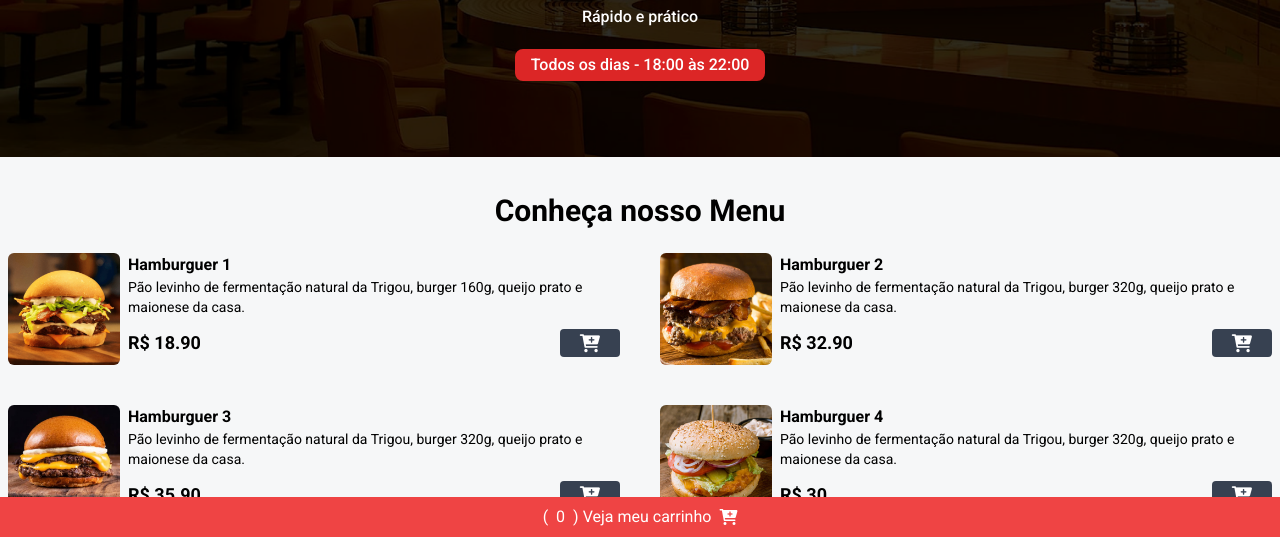
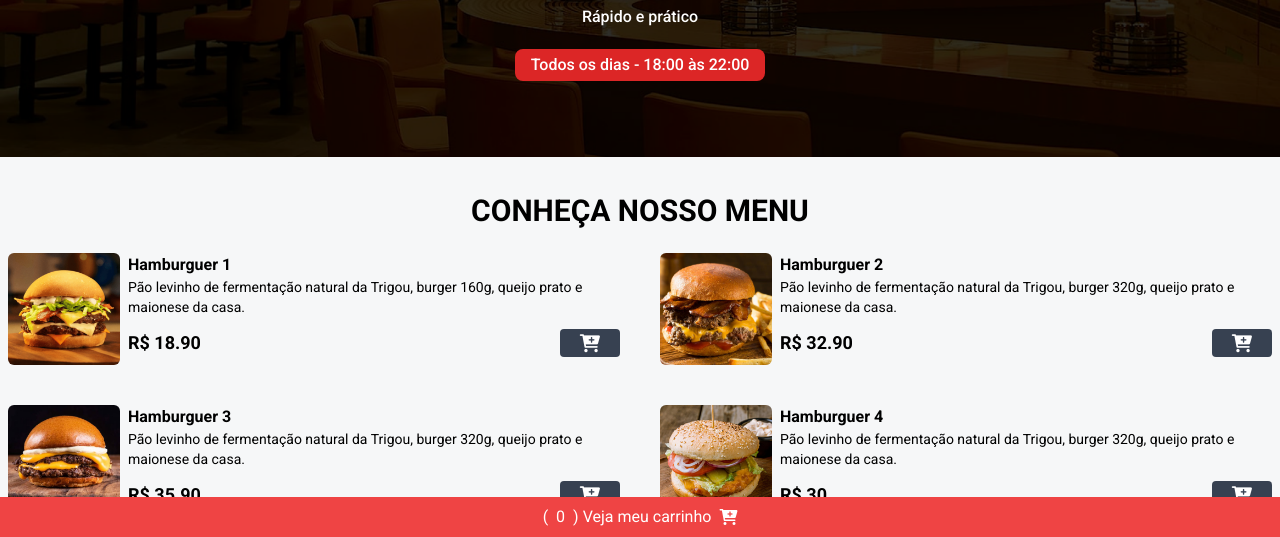
Before and after one commit to giovaniCheloni/cardapio, a website: page index.html in a window 1280 px wide. Shown: the part 263-800 px from the top of the page. Drawn offline with nearby package versions, Linux system fonts and the light colour scheme.

Commit message:
ATUALIZAÇÕES FINAIS

```diff
--- a/index.html
+++ b/index.html
@@ -48,7 +48,7 @@
     <!-- FIM HEADER -->
 
     <h2 class="text-2xl md:text-3xl font-bold text-center mt-9 mb-6">
-        Conheça nosso Menu
+        CONHEÇA NOSSO MENU
     </h2>
 
     <!--INICIO MENU-->
```
